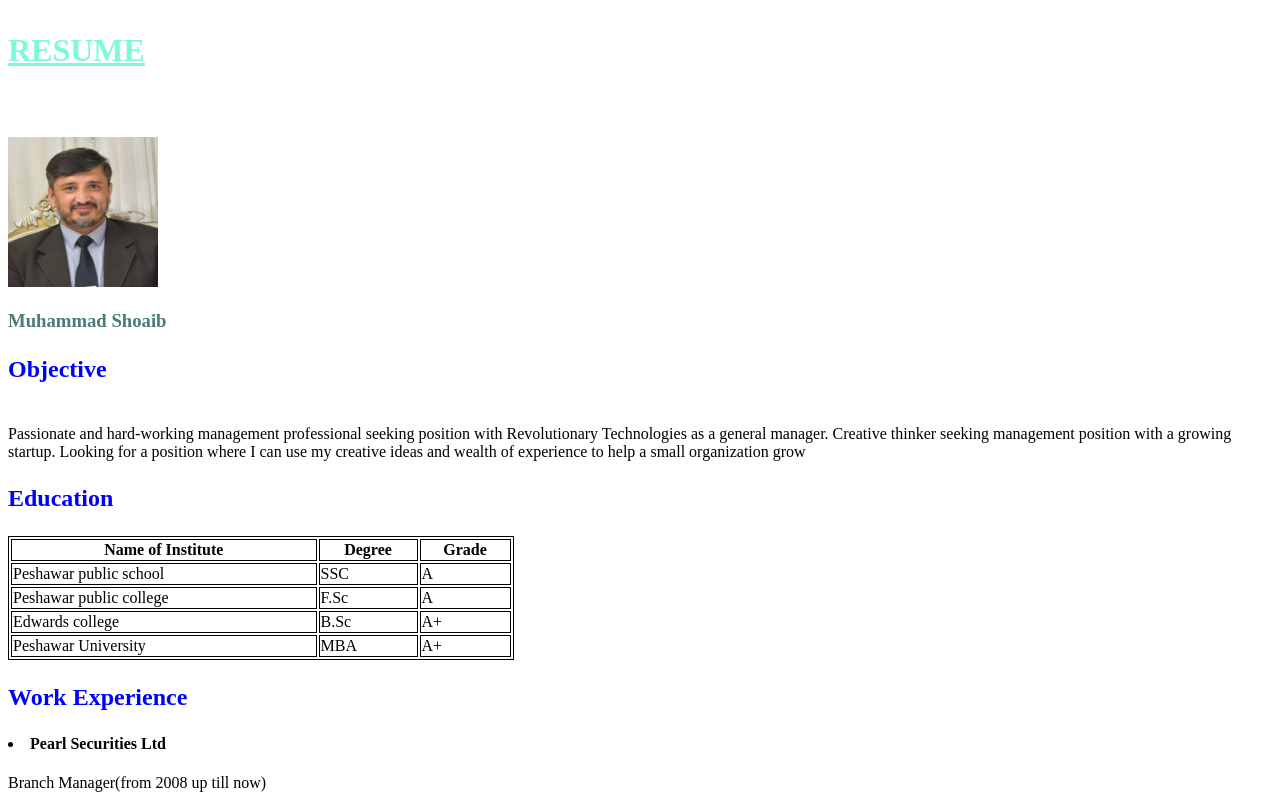
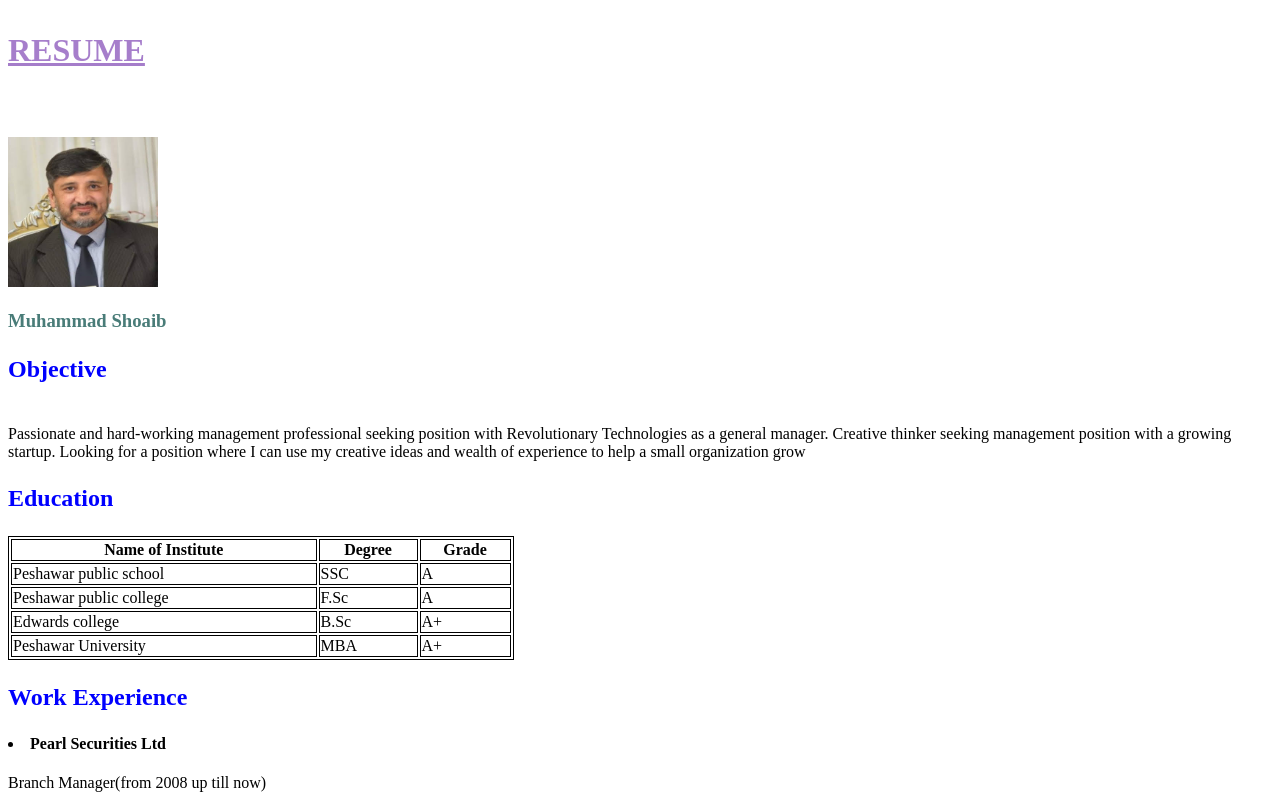
Before and after one commit to MShoaib1974/Resume, a plain HTML site: page index.html in a window 1280 px wide. Shown: the top 800 px of the page. Drawn offline with Linux system fonts and the light colour scheme.

Commit message:
my resume

```diff
--- a/index.html
+++ b/index.html
@@ -6,7 +6,7 @@
     <title>Document</title>
 </head>
 <body>
- <h1><U><b><p style="color:rgba(24, 247, 191, 0.568);">RESUME</U></b></h1></p>
+ <h1><U><b><p style="color:rgba(98, 28, 163, 0.568);">RESUME</U></b></h1></p>
  <br>
  <br>
  <img src="./IMG_20230801_230012.jpg" alt="this is my profile picture" width="150" height="150">
```
